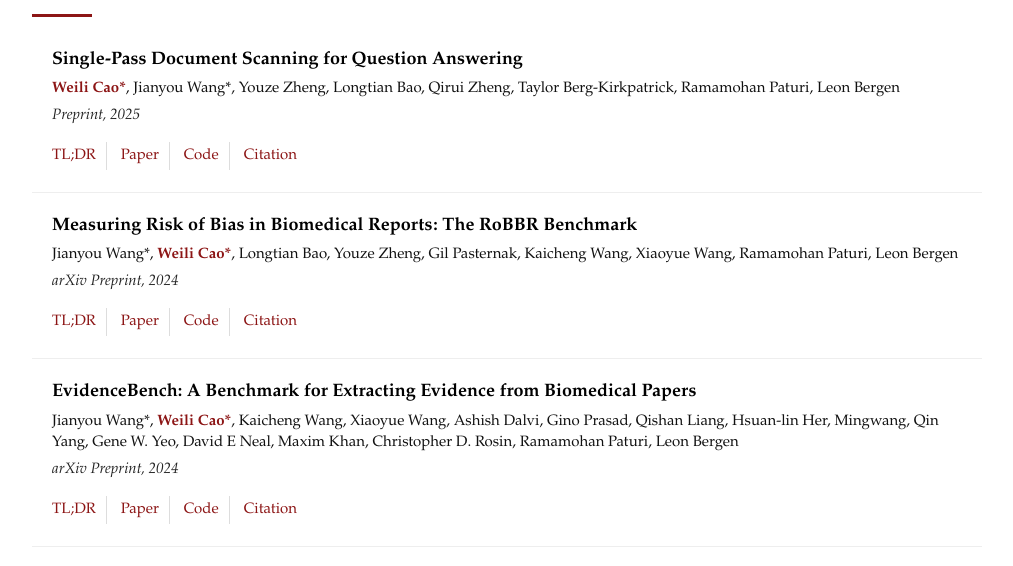
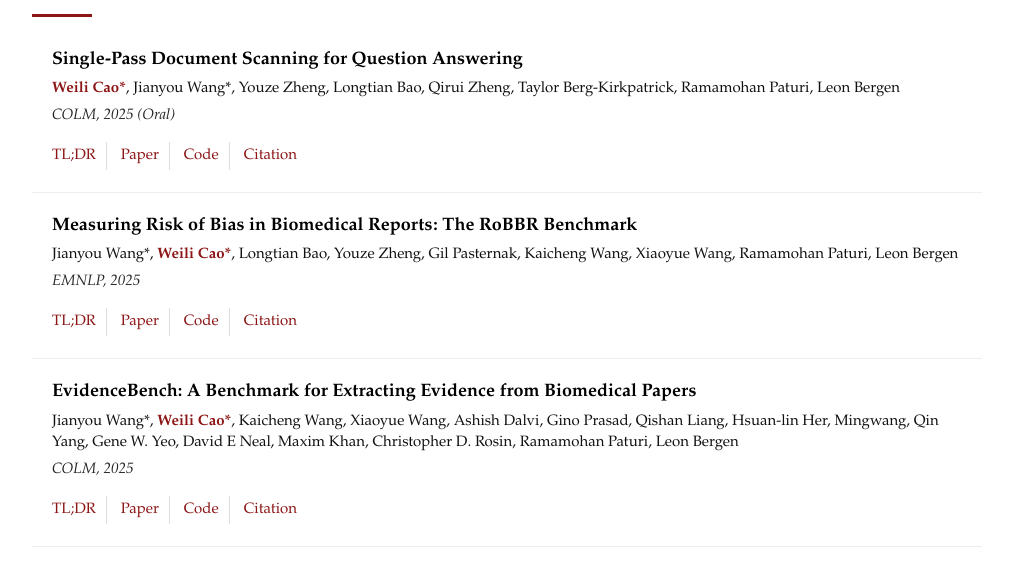
Before and after one commit to weilicao/weilicao.github.io, a Jekyll site: the page built from research.html, in a window 1280 px wide. Shown: the part 491-1057 px from the top of the page, without its empty margins (133-1146 px from the left). Built offline with Jekyll 4.4.1, drawn with Linux system fonts in a browser that asks for light colours.

Commit message:
Update publication venues and code links
Signed-off-by: Weili Cao <64980345+weilicao@users.noreply.github.com>

```diff
--- a/_data/publications.yml
+++ b/_data/publications.yml
@@ -17,12 +17,12 @@
       is_self: false
     - name: "Leon Bergen"
       is_self: false
-  venue: "Preprint, 2025"
+  venue: "COLM, 2025 (Oral)"
   links:
     - name: "Paper"
       url: "https://arxiv.org/abs/2504.03101"
     - name: "Code"
-      url: "https://github.com/MambaRetriever/MambaRetriever"
+      url: "https://github.com/weilicao/SPScanner"
   tldr: "We trained State Space Models (Mamba-2) for long-context Q&A, achieving performance comparable to GPT-4o on extremely long documents while being more computationally efficient."
   citation: "@misc{cao2025singlepassdocumentscanningquestion,
       title={Single-Pass Document Scanning for Question Answering},
@@ -56,7 +56,7 @@
       is_self: false
     - name: "Leon Bergen"
       is_self: false
-  venue: "arXiv Preprint, 2024"
+  venue: "EMNLP, 2025"
   links:
     - name: "Paper"
       url: "https://arxiv.org/abs/2411.18831"
@@ -108,7 +108,7 @@
       is_self: false
     - name: "Leon Bergen"
       is_self: false
-  venue: "arXiv Preprint, 2024"
+  venue: "COLM, 2025"
   links:
     - name: "Paper"
       url: "https://arxiv.org/abs/2504.18736"
```
